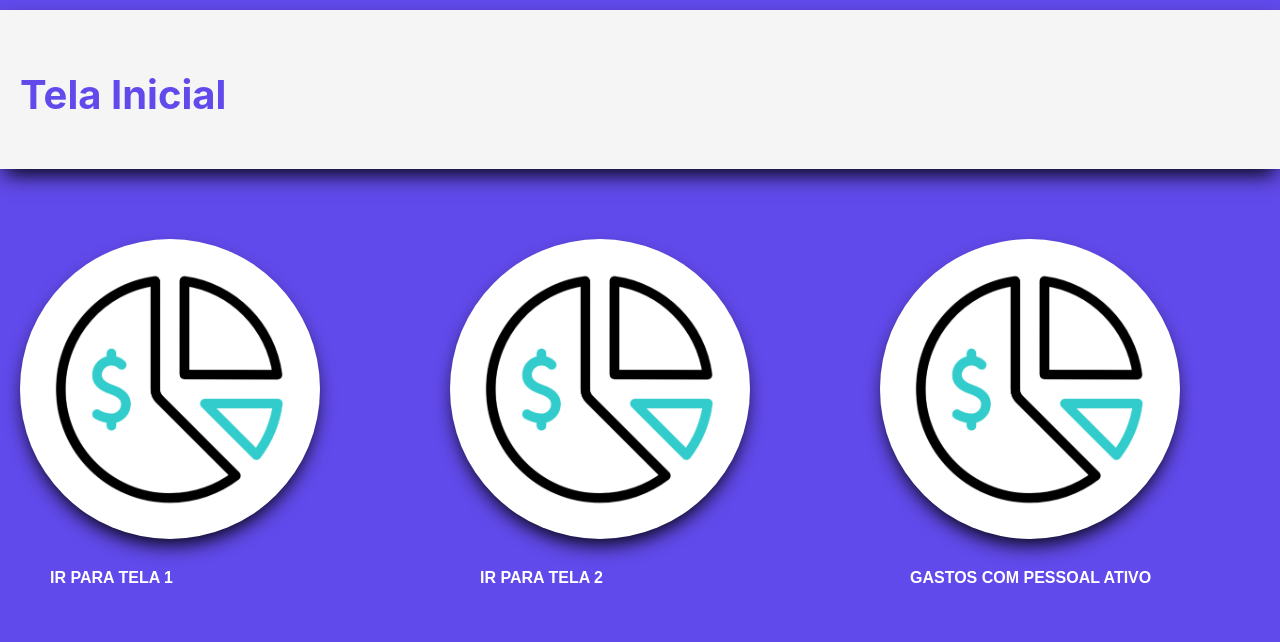
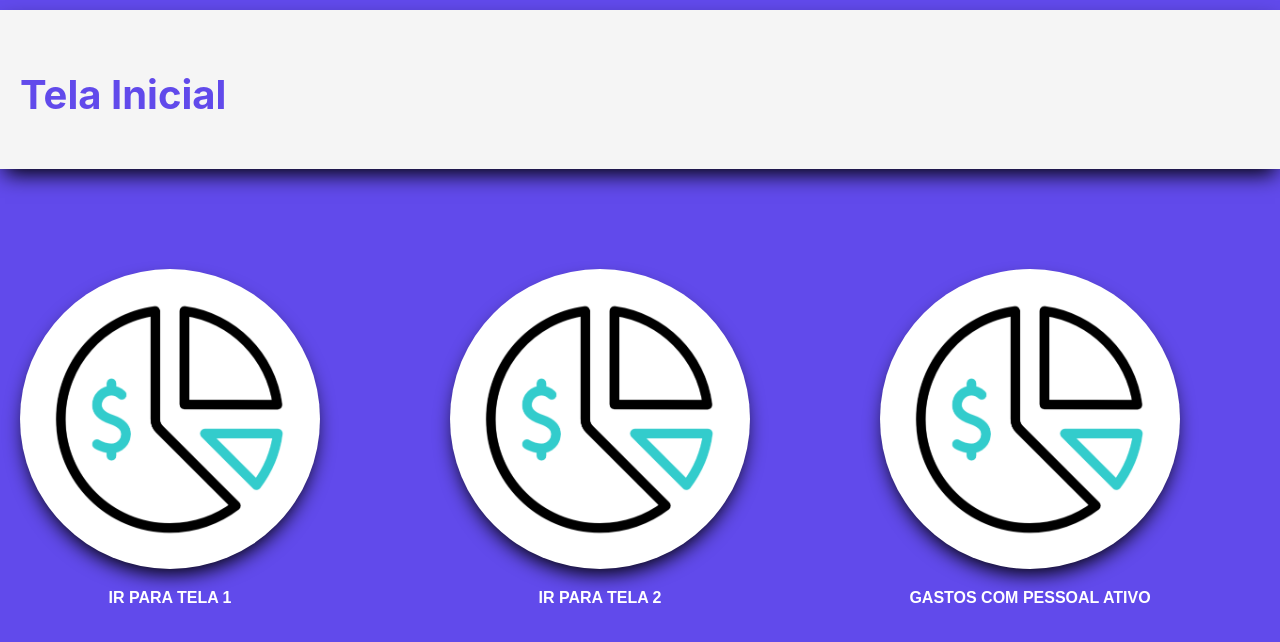
Before and after one commit to ElykelwinCosta/Projeto-Final-PAS, a React (Create React App) app: page /home in a window 1280 px wide. Shown: the top 642 px of the page. Built offline with nearby package versions, Linux system fonts and the light colour scheme.

Commit message:
ajustes na home

```diff
--- a/src/HomeScreen.css
+++ b/src/HomeScreen.css
@@ -21,13 +21,11 @@ h2 {
 .option-button-container {
     display: flex;
     justify-content: center;
-    margin-top: 60px;
+    margin-top: 90px;
     margin-right: 80px;
     gap: 110px;
 
-}
-.option-button-container.span {
-    color: red;
+
 }
 
 .option-button {
@@ -44,20 +42,16 @@ h2 {
     background-image: url('img/pie.png');
     border-radius: 100%;
 
-
+}
+.legenda{
+    color:#fff;
+    font-size: 16px;
+    font-weight: bold;
+    display: block;
+    text-transform: uppercase;
+    margin-top: 310px;
 }
 
-.option-button span {
-    font-size: 16px;
-    font-weight: bold;
-    position: absolute;
-    color: #fff;
-    text-align: left;
-    margin-top: 180px;
-    margin-left: -120px;
-    text-decoration: none;
-    text-transform: uppercase;
-}
 
 
 .titulo-1{
--- a/src/HomeScreen.js
+++ b/src/HomeScreen.js
@@ -25,13 +25,13 @@ const HomeScreen = () => {
 
       <div className="option-button-container">
         <button id="option-button-1" className="option-button" onClick={handleNavigateToScreen1}>
-          <span>Ir para Tela 1</span>
+          <span className='legenda'>Ir para Tela 1</span>
         </button>
         <button id="option-button-2" className="option-button" onClick={handleNavigateToScreen2}>
-          <span>Ir para Tela 2</span>
+          <span className='legenda'>Ir para Tela 2</span>
         </button>
         <button id="option-button-3" className="option-button" onClick={handleNavigateToScreen3}>
-        <span>Gastos com pessoal ativo</span>
+          <span className='legenda'>Gastos com pessoal ativo</span>
         </button>
       </div>
     </div>
```
